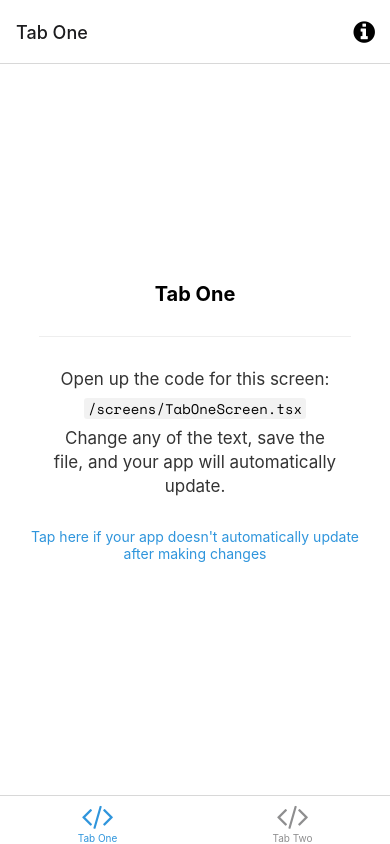
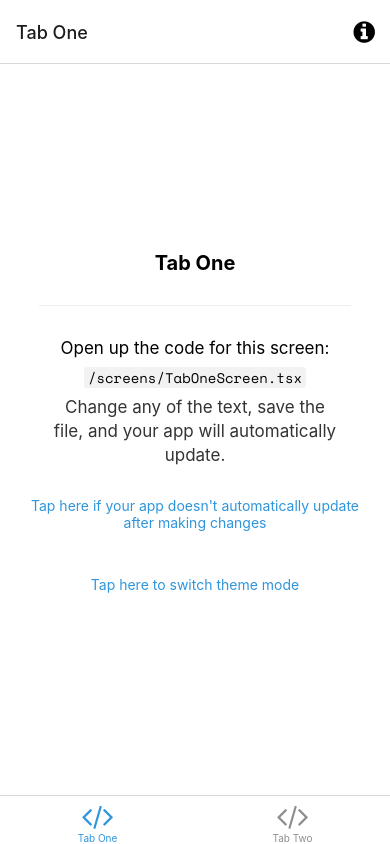
Before and after one commit to kholood-ea/newsFeed-ReactNative, a React Native app: screen /TabOne in a window 390 px wide. Built offline with nearby package versions, Linux system fonts and the light colour scheme; what expo-linking would draw is missing.

Commit message:
fix:activate in app dark mode

```diff
--- a/App.js
+++ b/App.js
@@ -1,22 +1,24 @@
-import { StatusBar } from 'expo-status-bar';
-import { SafeAreaProvider } from 'react-native-safe-area-context';
+import { StatusBar } from "expo-status-bar";
+import { SafeAreaProvider } from "react-native-safe-area-context";
 
-import useCachedResources from './hooks/useCachedResources';
-import useColorScheme from './hooks/useColorScheme';
-import Navigation from './navigation';
+import useCachedResources from "./hooks/useCachedResources";
+import Navigation from "./navigation";
+
+import { ThemeContextProvider } from "./context/ThemeContext";
 
 export default function App() {
   const isLoadingComplete = useCachedResources();
-  const colorScheme = useColorScheme();
 
   if (!isLoadingComplete) {
     return null;
   } else {
     return (
-      <SafeAreaProvider>
-        <Navigation colorScheme={colorScheme} />
-        <StatusBar />
-      </SafeAreaProvider>
+      <ThemeContextProvider>
+        <SafeAreaProvider>
+          <Navigation />
+          <StatusBar />
+        </SafeAreaProvider>
+      </ThemeContextProvider>
     );
   }
 }
--- a/components/EditScreenInfo.js
+++ b/components/EditScreenInfo.js
@@ -5,14 +5,17 @@ import Colors from "../constants/Colors";
 import { MonoText } from "./StyledText";
 import { Text, View } from "./Themed";
 
+import { useThemeContext } from "../context/ThemeContext";
+
 export default function EditScreenInfo({ path }) {
+  let { darkMode, setDarkMode } = useThemeContext();
   return (
     <View>
       <View style={styles.getStartedContainer}>
         <Text
           style={styles.getStartedText}
-          lightColor="rgba(0,0,0,0.8)"
-          darkColor="rgba(255,255,255,0.8)"
+          // lightColor="rgba(0,0,0,0.8)"
+          // darkColor="rgba(255,255,255,0.8)"
         >
           Open up the code for this screen:
         </Text>
@@ -40,6 +43,19 @@ export default function EditScreenInfo({ path }) {
           <Text style={styles.helpLinkText} lightColor={Colors.light.tint}>
             Tap here if your app doesn't automatically update after making
             changes
+          </Text>
+        </TouchableOpacity>
+      </View>
+
+      <View style={styles.helpContainer}>
+        <TouchableOpacity
+          onPress={() => {
+            setDarkMode(!darkMode);
+          }}
+          style={styles.helpLink}
+        >
+          <Text style={styles.helpLinkText} lightColor={Colors.light.tint}>
+            Tap here to switch theme mode
           </Text>
         </TouchableOpacity>
       </View>
--- a/components/Themed.js
+++ b/components/Themed.js
@@ -6,10 +6,14 @@
 import { Text as DefaultText, View as DefaultView } from "react-native";
 
 import Colors from "../constants/Colors";
-import useColorScheme from "../hooks/useColorScheme";
+import useColorScheme from "../context/ThemeContext";
+
+import { useThemeContext } from "../context/ThemeContext";
 
 export function useThemeColor(props, colorName) {
-  const theme = useColorScheme();
+  let { theme } = useThemeContext();
+
+  // const theme = useColorScheme();
   const colorFromProps = props[theme];
 
   if (colorFromProps) {
--- /dev/null
+++ b/context/ThemeContext.js
@@ -0,0 +1,16 @@
+import React, { createContext, useContext, useState } from "react";
+
+export const ThemeContext = createContext();
+
+export const ThemeContextProvider = ({ children }) => {
+  const [darkMode, setDarkMode] = useState(false);
+  let theme = darkMode ? "dark" : "light";
+
+  return (
+    <ThemeContext.Provider value={{ darkMode, setDarkMode, theme }}>
+      {children}
+    </ThemeContext.Provider>
+  );
+};
+
+export const useThemeContext = () => useContext(ThemeContext);
--- a/navigation/index.js
+++ b/navigation/index.js
@@ -22,12 +22,15 @@ import TabOneScreen from "../screens/TabOneScreen";
 import TabTwoScreen from "../screens/TabTwoScreen";
 
 import LinkingConfiguration from "./LinkingConfiguration";
+import { useThemeContext } from "../context/ThemeContext";
 
 export default function Navigation({ colorScheme }) {
+  let { darkMode } = useThemeContext();
+
   return (
     <NavigationContainer
       linking={LinkingConfiguration}
-      theme={colorScheme === "dark" ? DarkTheme : DefaultTheme}
+      theme={darkMode === true ? DarkTheme : DefaultTheme}
     >
       <RootNavigator />
     </NavigationContainer>
@@ -68,12 +71,13 @@ const BottomTab = createBottomTabNavigator();
 
 function BottomTabNavigator() {
   const colorScheme = useColorScheme();
+  let { theme } = useThemeContext();
 
   return (
     <BottomTab.Navigator
       initialRouteName="TabOne"
       screenOptions={{
-        tabBarActiveTintColor: Colors[colorScheme].tint,
+        tabBarActiveTintColor: Colors[theme].tint,
       }}
     >
       <BottomTab.Screen
@@ -92,7 +96,7 @@ function BottomTabNavigator() {
               <FontAwesome
                 name="info-circle"
                 size={25}
-                color={Colors[colorScheme].text}
+                color={Colors[theme].text}
                 style={{ marginRight: 15 }}
               />
             </Pressable>
--- a/screens/TabOneScreen.js
+++ b/screens/TabOneScreen.js
@@ -5,6 +5,9 @@ import { Text, View } from "../components/Themed";
 
 export default function TabOneScreen({ navigation }) {
   return (
+    // <View style={styles.container}>
+    //   <Text></Text>
+    // </View>
     <View style={styles.container}>
       <Text style={styles.title}>Tab One</Text>
       <View
```
Also changed, not shown: screens/TabTwoScreen.js (+12 -8 lines).
